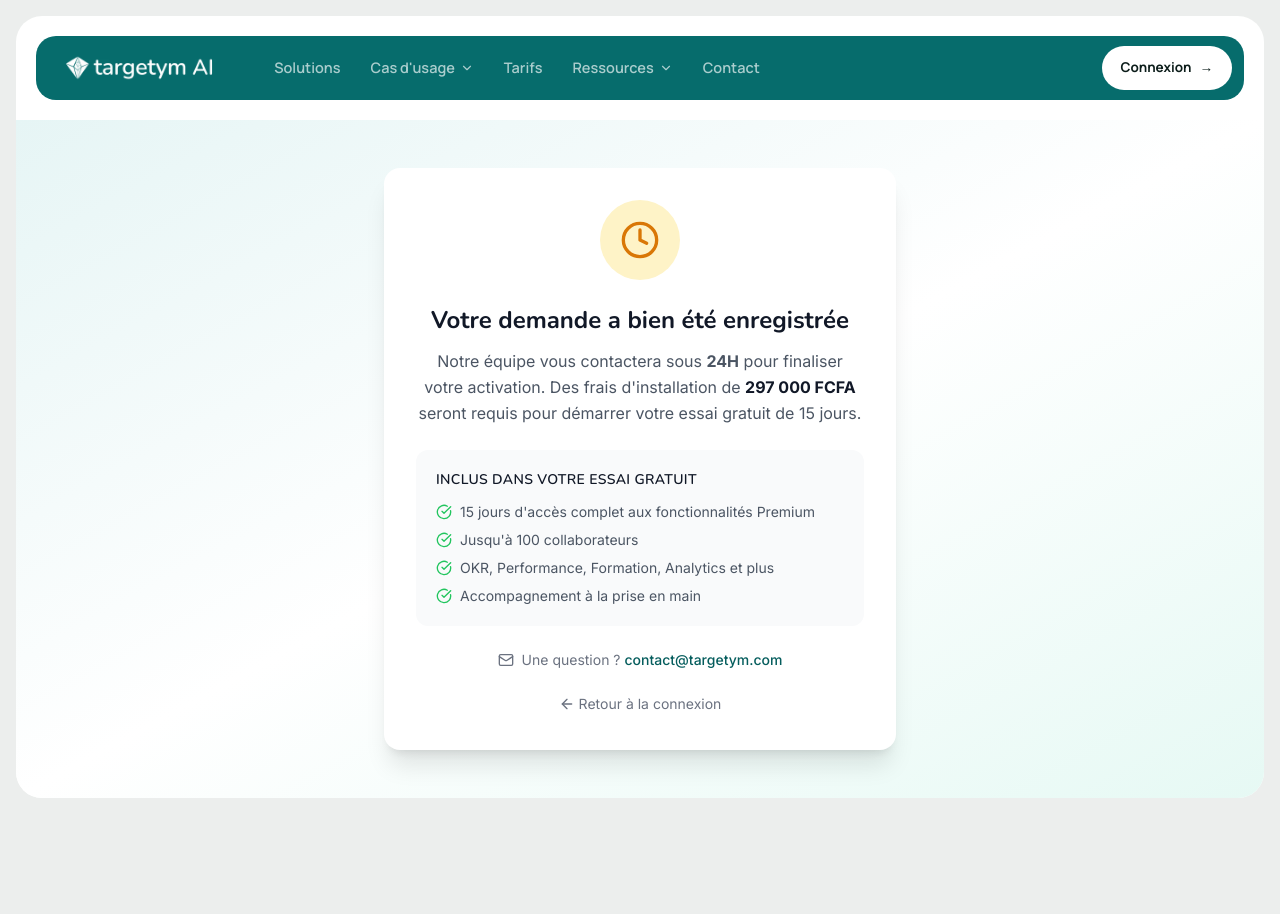
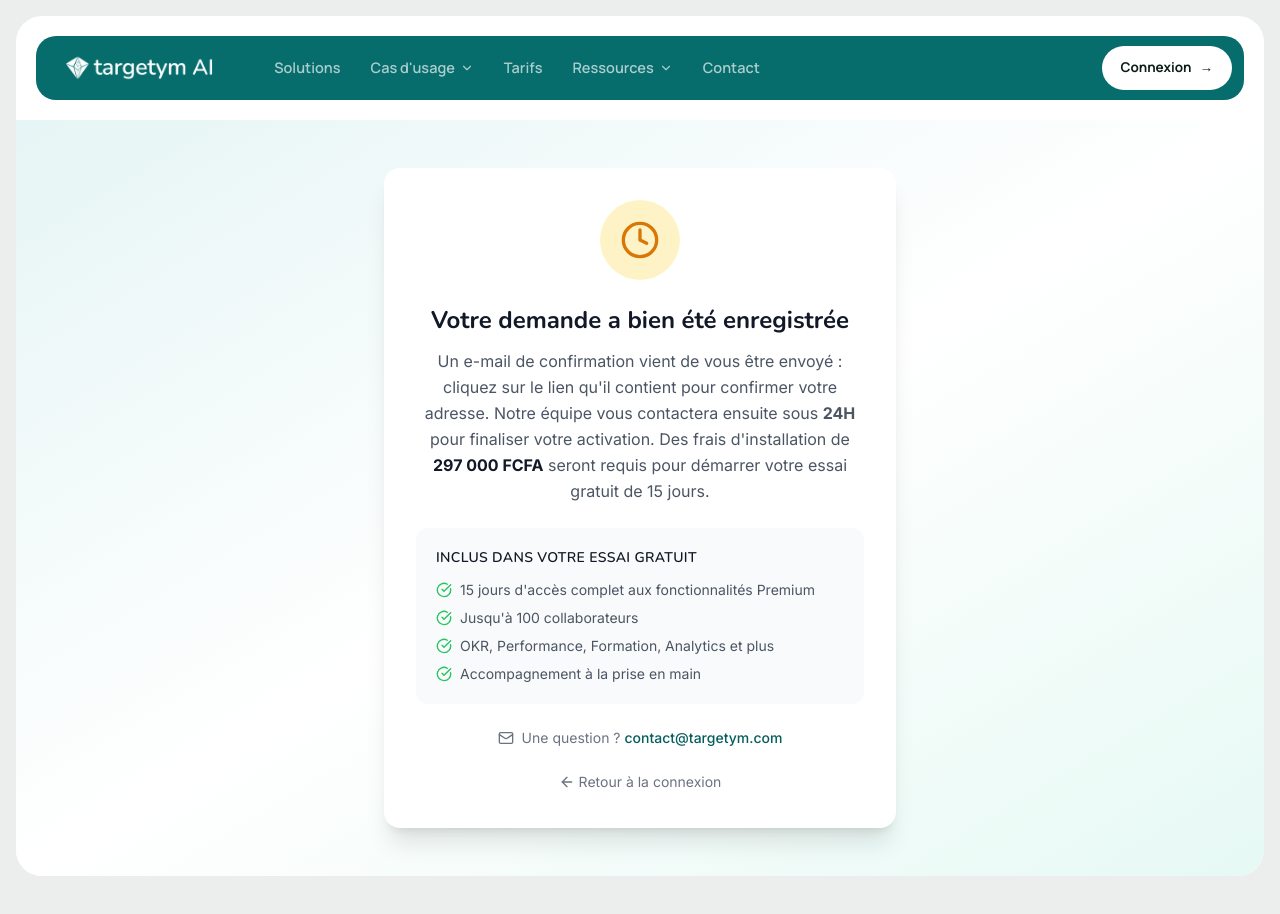
Before and after one commit to Targetym-AI/targetym-website, a Next.js app: page /pending-activation in a window 1280 px wide. Shown: the top 914 px of the page. Built offline with nearby package versions, Linux system fonts and the light colour scheme.

Commit message:
fix(inscription): demander la confirmation de l'adresse e-mail après l'inscription
TAR-30 : l'inscription d'une entreprise envoie maintenant un e-mail de
confirmation. La page affichée juste après le dit, avant l'étape de
validation par l'équipe.

```diff
--- a/app/(legacy)/pending-activation/page.tsx
+++ b/app/(legacy)/pending-activation/page.tsx
@@ -22,7 +22,9 @@ export default function PendingActivationPage() {
 
           {/* Subtitle */}
           <p className="text-gray-600 leading-relaxed mb-6">
-            Notre équipe vous contactera sous <strong>24H</strong> pour finaliser
+            Un e-mail de confirmation vient de vous être envoyé : cliquez sur le
+            lien qu&apos;il contient pour confirmer votre adresse. Notre équipe vous
+            contactera ensuite sous <strong>24H</strong> pour finaliser
             votre activation. Des frais d&apos;installation de{' '}
             <strong className="text-gray-900">297 000 FCFA</strong> seront
             requis pour démarrer votre essai gratuit de 15 jours.
```
